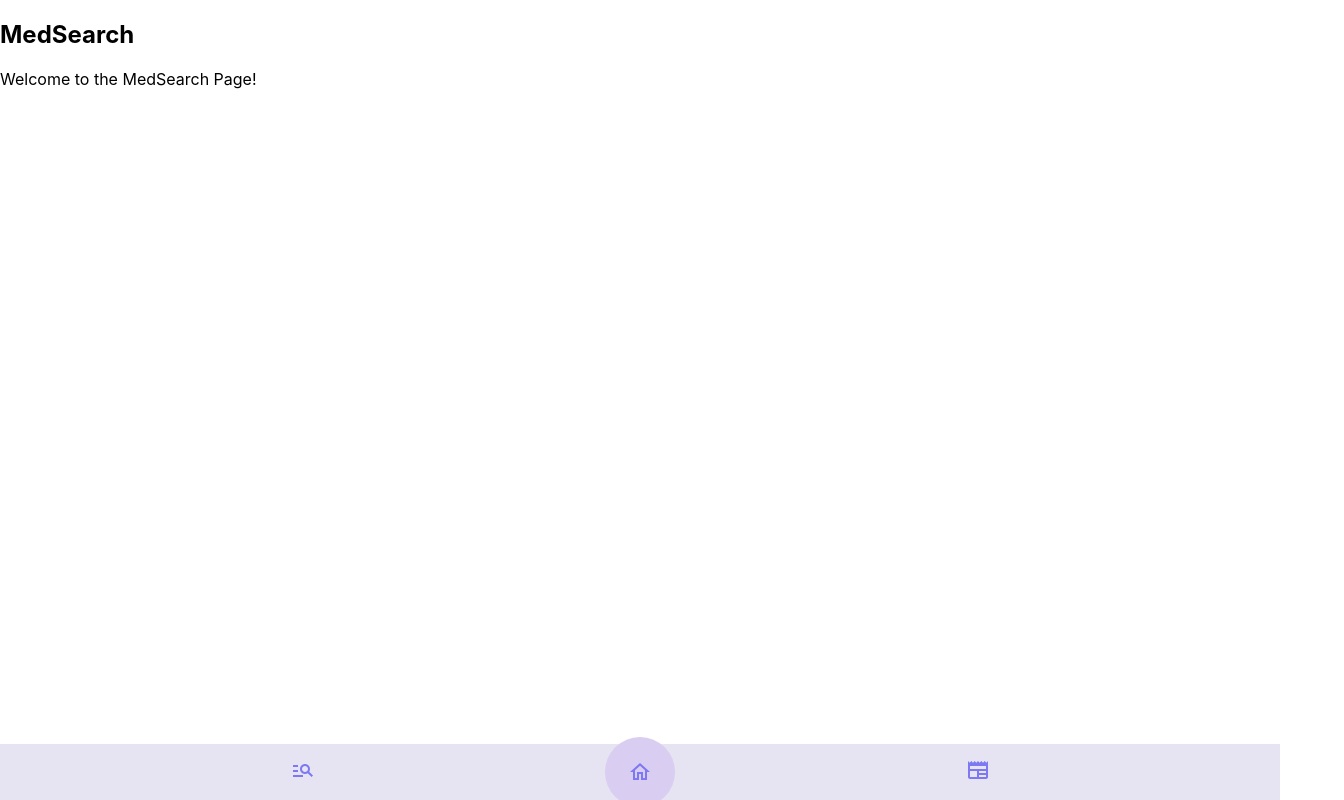
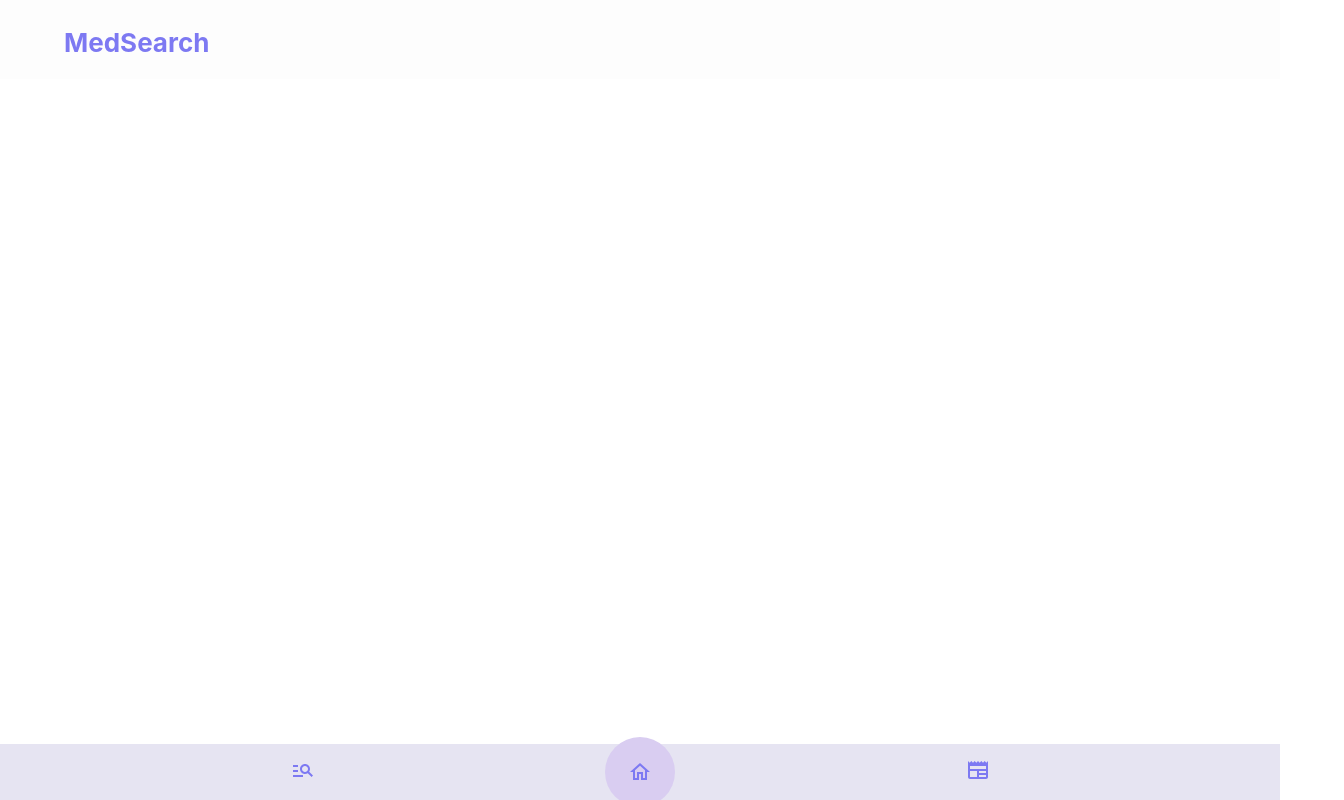
Before and after one commit to yunnb/medi-buddy, a React (Create React App) app: page /medsearch in a window 1280 px wide. Shown: the whole page, 1344 px wide, since content can reach past the window. Built offline with nearby package versions, Linux system fonts and the light colour scheme.

Commit message:
set a folder structure

```diff
--- a/package.json
+++ b/package.json
@@ -13,8 +13,9 @@
     "@testing-library/user-event": "^13.5.0",
     "react": "^18.3.1",
     "react-dom": "^18.3.1",
-    "react-router-dom": "^6.24.0",
+    "react-router-dom": "^6.24.1",
     "react-scripts": "5.0.1",
+    "styled-component": "^2.8.0",
     "styled-components": "^6.1.11",
     "web-vitals": "^2.1.4"
   },
--- a/src/pages/main/components/Navigationbar.js
+++ b/src/components/Navigationbar.js
@@ -3,7 +3,7 @@ import {
   NavigationbarWrapper,
   NavigationbarLink,
   HomeIconWrapper,
-} from "../commonComponents";
+} from "./commonComponents";
 import HomeOutlinedIcon from "@mui/icons-material/HomeOutlined";
 import ManageSearchIcon from "@mui/icons-material/ManageSearch";
 import NewspaperIcon from "@mui/icons-material/Newspaper";
--- a/src/pages/main/components/HealthNews.js
+++ b/src/pages/HealthNews.js
@@ -7,7 +7,7 @@ import {
   ContentWrapper,
   Content,
   MainContent,
-} from "../commonComponents";
+} from "../components/commonComponents";
 
 class HealthNews extends React.Component {
   constructor(props) {
--- /dev/null
+++ b/src/pages/MedSearch.js
@@ -0,0 +1,36 @@
+import React from 'react';
+import {
+    WholeWrapper,
+    Wrapper,
+    TitleWrapper,
+    Title,
+    ContentWrapper,
+    Content,
+    MainContent,
+} from "../components/commonComponents";
+
+class MedSearch extends React.Component{
+
+    constructor(props) {
+        super(props);
+    }
+
+    render() {
+        return(
+            <WholeWrapper>
+                <TitleWrapper>
+                    <Title>MedSearch</Title>
+                </TitleWrapper>
+                <ContentWrapper>
+
+                </ContentWrapper>
+
+            </WholeWrapper>
+        );
+
+    }
+}
+
+
+
+export default MedSearch;
--- a/src/pages/main/components/MedSearch.js
+++ /dev/null
@@ -1,12 +0,0 @@
-import React from 'react';
-
-const MedSearch = () => {
-    return (
-        <div>
-            <h2>MedSearch</h2>
-            <p>Welcome to the MedSearch Page!</p>
-        </div>
-    );
-}
-
-export default MedSearch;
```
Also changed, not shown: src/App.js (+4 -4 lines), src/components/commonComponents.js (renamed from src/pages/main/commonComponents.js), src/pages/Home.js (renamed from src/pages/main/components/Home.js), 1 other file (tests, documents, lock files or other folders).
